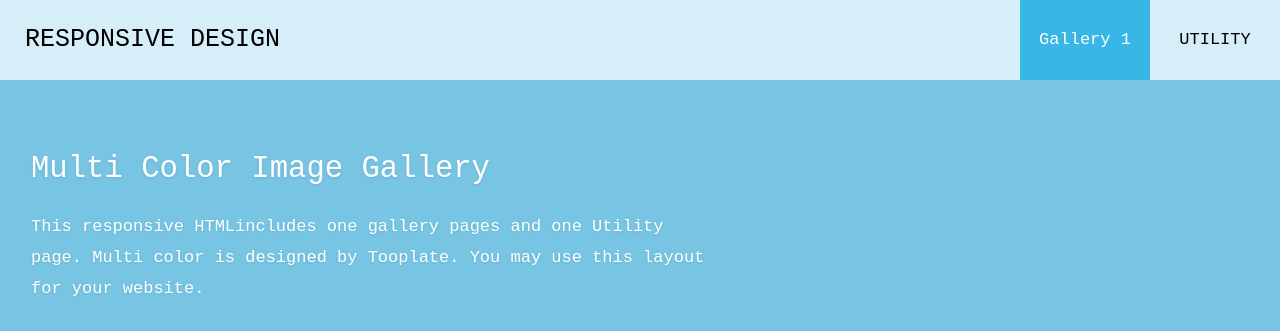
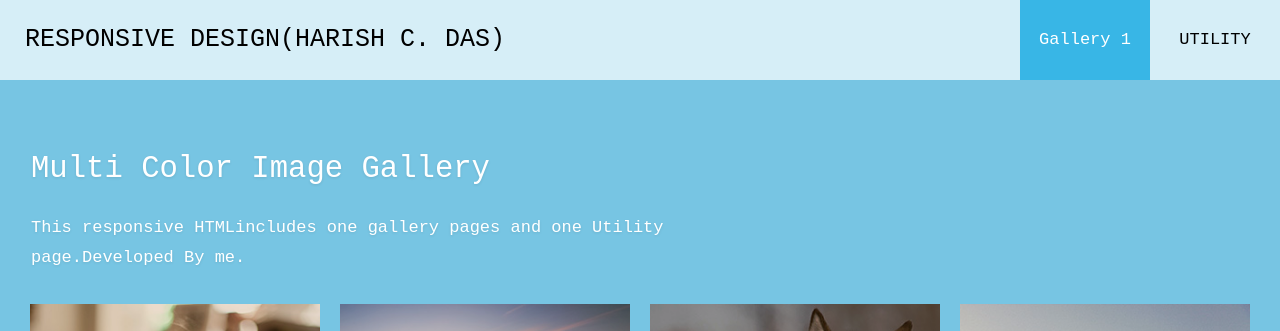
Before and after one commit to Responsive-H16/Design, a plain HTML site: page index.html in a window 1280 px wide. Shown: the top 331 px of the page. Drawn offline with Linux system fonts and the light colour scheme.

Commit message:
Update index.html

```diff
--- a/index.html
+++ b/index.html
@@ -18,7 +18,7 @@
             <div class="cd-slider-nav">
                 <nav class="navbar">
                     <div class="tm-navbar-bg">
-                        <a class="navbar-brand text-uppercase" href="#"><p class="h">Responsive design</p></a>
+                        <a class="navbar-brand text-uppercase" href="#"><p class="h">Responsive design(Harish C. Das)</p></a>
                         <button class="navbar-toggler hidden-lg-up" type="button" data-toggle="collapse" data-target="#tmNavbar">
                             &#9776;
                         </button>
@@ -48,7 +48,7 @@
                                 <!-- Gallery One pop up connected with JS code below -->
                                     <div class="tm-img-gallery-info-container">
                                       <br><br>  <h2 class="tm-text-title tm-gallery-title tm-white"><span class="tm-white">Multi Color Image Gallery</span></h2>
-                                        <p class="tm-text">This responsive HTMLincludes one gallery pages and one Utility page. Multi color is designed by Tooplate. You may use this layout for your website.
+                                        <p class="tm-text">This responsive HTMLincludes one gallery pages and one Utility page.Developed By me.
                                         </p>
                                     </div>
                                     <div class="grid-item">
```
